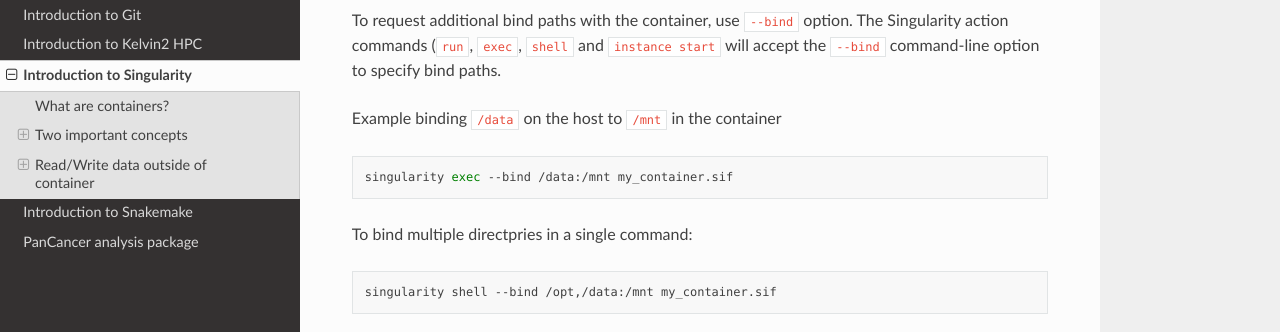
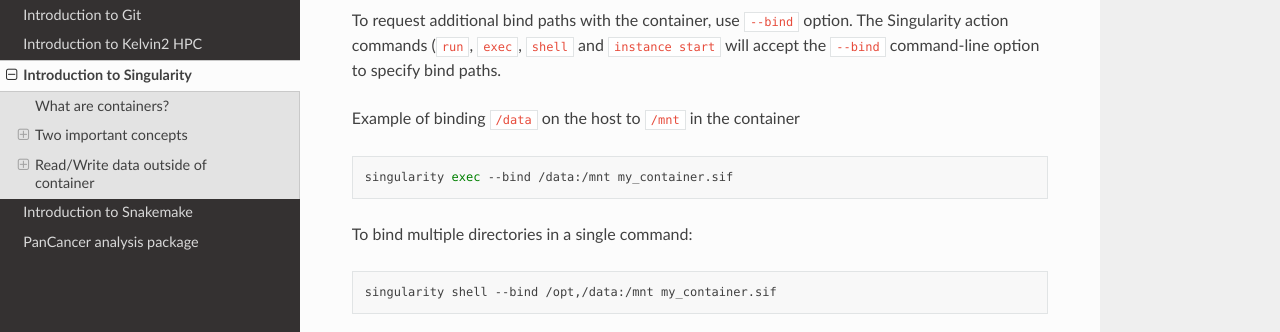
Before and after one commit to sirintra/PMC-PC-training, a Sphinx documentation site: the page built from docs/source/singularity.rst, in a window 1280 px wide and 900 px high, scrolled down 2463 px. Shown: the part 160-492 px from the top of the window. Built offline with Sphinx 7.4.7 and the Read the Docs theme 2.0.0, drawn with Linux system fonts in a browser that asks for light colours.

Commit message:
Update singularity.rst

```diff
--- a/docs/source/singularity.rst
+++ b/docs/source/singularity.rst
@@ -111,14 +111,14 @@ By default, Singularity binds your home directory and a number of paths in the r
 
 To request additional bind paths with the container, use ``--bind`` option. The Singularity action commands (``run``, ``exec``, ``shell`` and ``instance start`` will accept the ``--bind`` command-line option to specify bind paths.
 
-Example binding ``/data`` on the host to ``/mnt`` in the container
+Example of binding ``/data`` on the host to ``/mnt`` in the container
 
 .. code-block:: bash
 
    singularity exec --bind /data:/mnt my_container.sif
 
 
-To bind multiple directpries in a single command:
+To bind multiple directories in a single command:
 
 .. code-block:: bash
 
```
